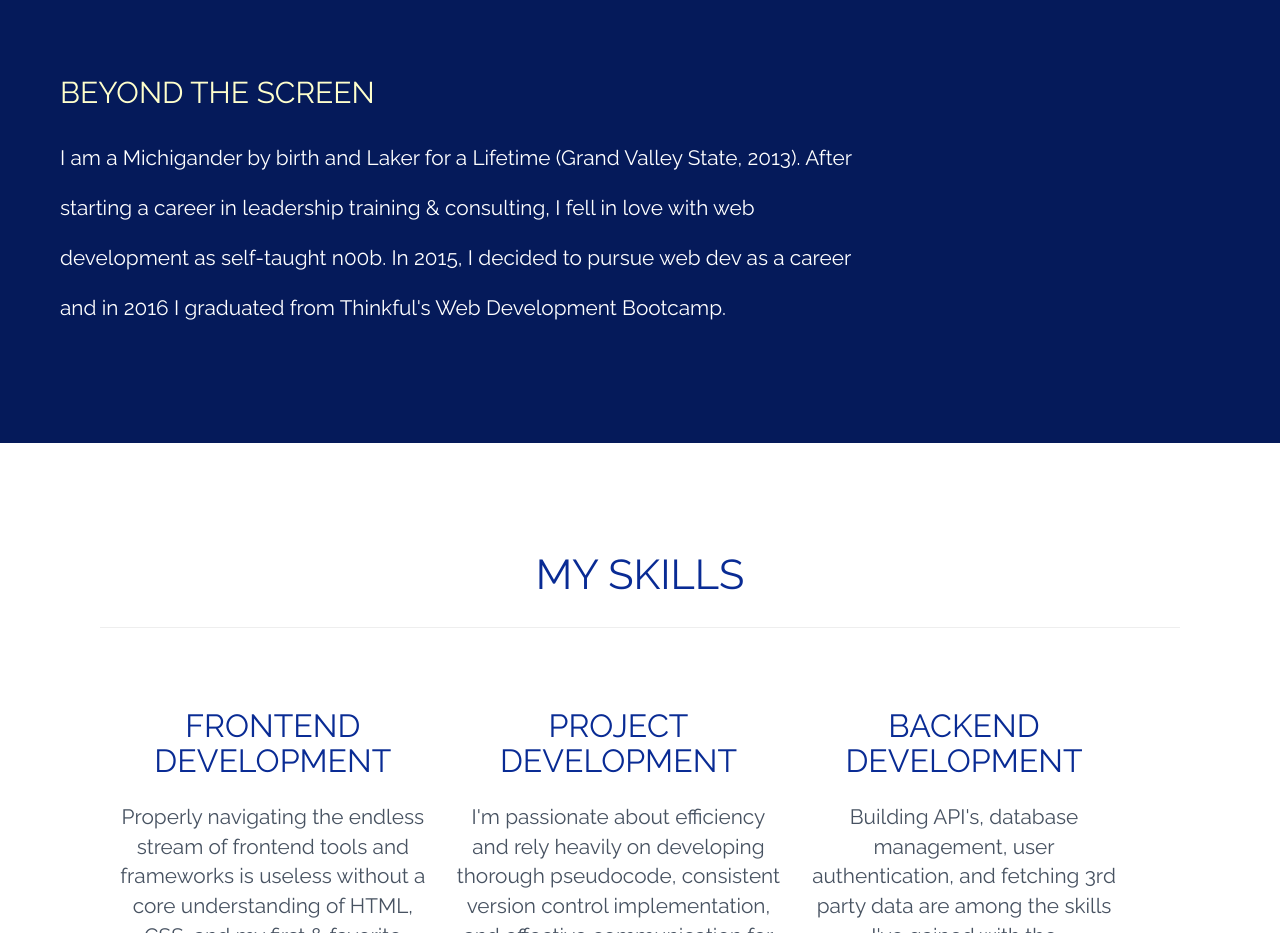
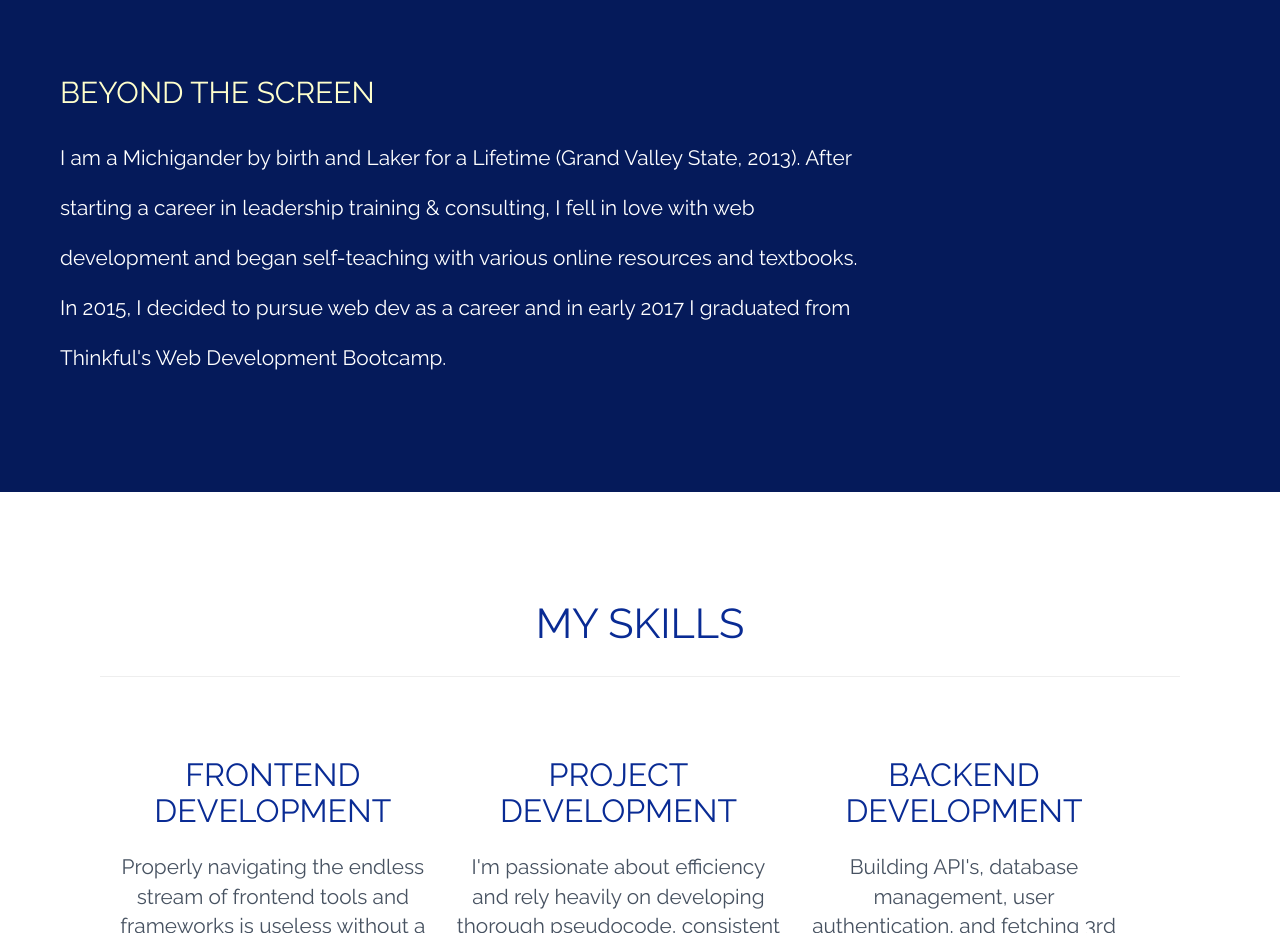
Before and after one commit to DefinitionOfDunne/Online-Portfolio-2016, a website: page index.html in a window 1280 px wide. Shown: the part 2336-3269 px from the top of the page. Drawn offline with nearby package versions, Linux system fonts and the light colour scheme.

Commit message:
updated content

```diff
--- a/index.html
+++ b/index.html
@@ -85,7 +85,7 @@
                 <article>
                     <div class="bio-content">
                         <h2>Beyond The Screen</h2>
-                        <p>I am a Michigander by birth and Laker for a Lifetime (Grand Valley State, 2013). After starting a career in leadership training & consulting, I fell in love with web development as self-taught n00b. In 2015, I decided to pursue web dev as a career and in 2016 I graduated from Thinkful's Web Development Bootcamp.</p>
+                        <p>I am a Michigander by birth and Laker for a Lifetime (Grand Valley State, 2013). After starting a career in leadership training & consulting, I fell in love with web development and began self-teaching with various online resources and textbooks. In 2015, I decided to pursue web dev as a career and in early 2017 I graduated from Thinkful's Web Development Bootcamp.</p>
                     </div>
                 </article>
                 <div>
```
